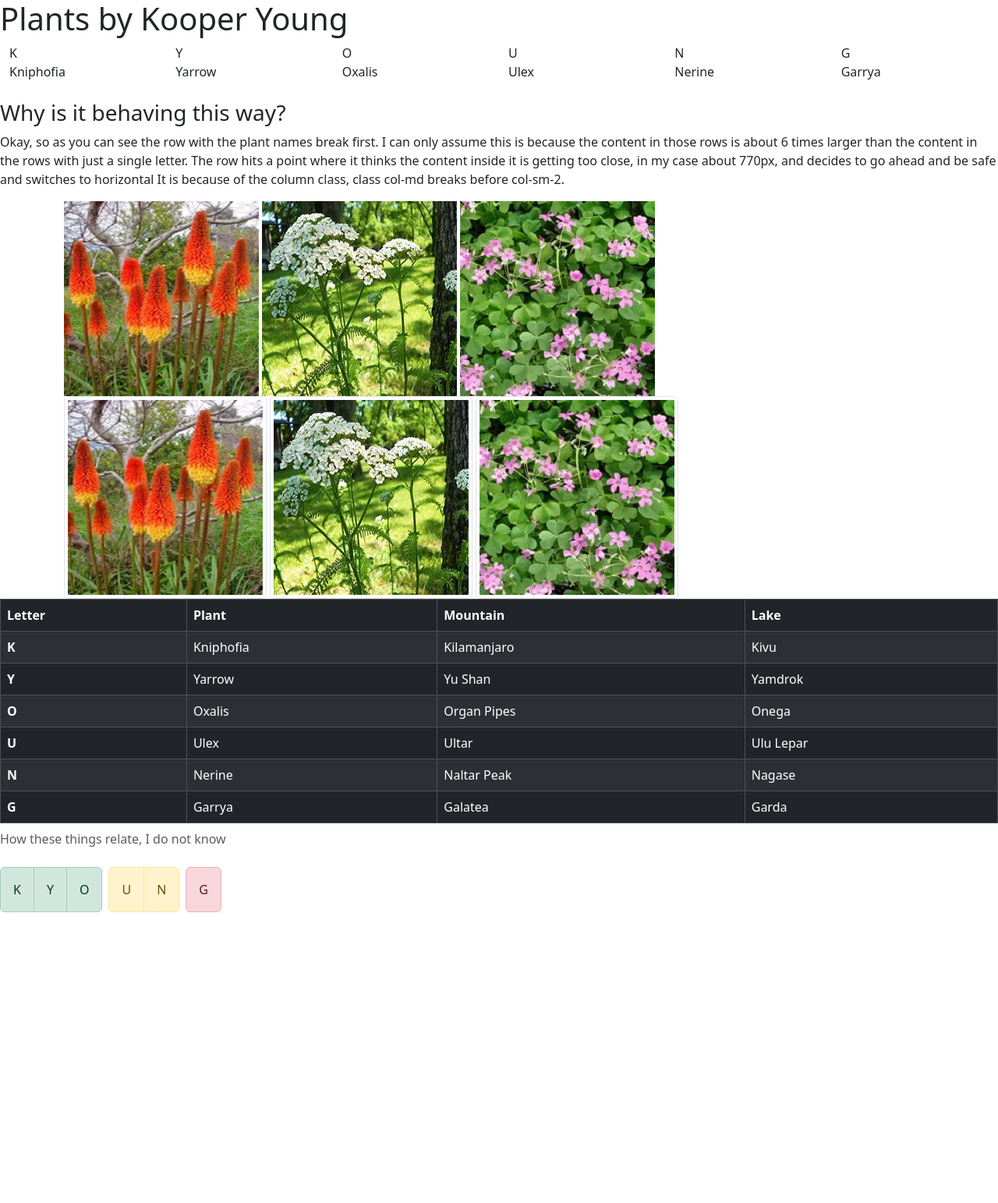
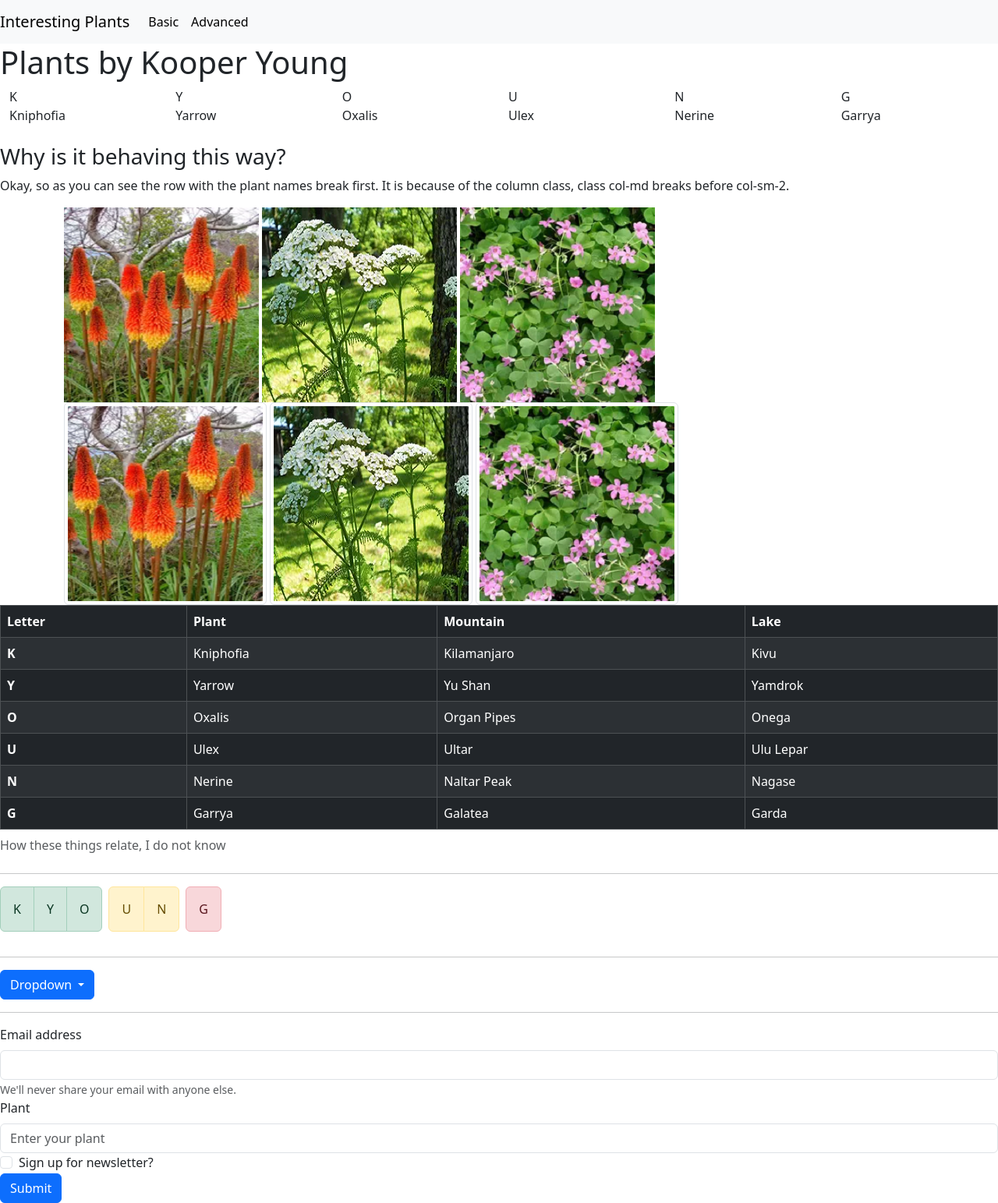
Before and after one commit to 44-563-Web-Apps-S23/44563-webapps-s23-assignment5-Kupawaki, a plain HTML site: page index.html in a window 1280 px wide. Shown: the whole page at 78% size. Before the commit the page ends 1186 px from the top, so only its background shows below. Drawn offline with nearby package versions, Linux system fonts and the light colour scheme.

Commit message:
forms and navbar

```diff
--- a/plants.html
+++ b/index.html
@@ -13,6 +13,23 @@
       integrity="sha384-mQ93GR66B00ZXjt0YO5KlohRA5SY2XofN4zfuZxLkoj1gXtW8ANNCe9d5Y3eG5eD" crossorigin="anonymous"></script>
   </head>
   <body>
+    <nav class="navbar navbar-expand-md navbar-light bg-light">
+      <a class="navbar-brand" href="index.html">Interesting Plants</a>
+      <button class="navbar-toggler" type="button" data-bs-toggle="collapse" data-bs-target="#navToggle" aria-controls="navbarTogglerDemo01" aria-expanded="false" aria-label="Toggle navigation">
+        <span class="navbar-toggler-icon"></span>
+      </button>
+      <div class="collapse navbar-collapse" id="navToggle">
+        <ul class="navbar-nav mr-auto">
+          <li class="nav-item">
+            <a class="nav-link active" href="basic.html">Basic</a>
+          </li>
+          <li class="nav-item">
+            <a class="nav-link active" href="advanced.html">Advanced</a>
+          </li>
+        </ul>
+      </div>
+    </nav>
+
     <h1>Plants by Kooper Young</h1>
 
     <div class="container-fluid">
@@ -38,11 +55,6 @@
     <h3>Why is it behaving this way?</h3>
 
     <p>Okay, so as you can see the row with the plant names break first.
-      I can only assume this is because the content in those rows is about
-      6 times larger than the content in the rows with just a single letter.
-      The row hits a point where it thinks the content inside it is getting too close,
-      in my case about 770px, and decides to go ahead and be safe and switches to horizontal
-
       It is because of the column class, class col-md breaks before col-sm-2.
     </p>
 
@@ -108,6 +120,8 @@
       </tbody>
     </table>
 
+    <hr>
+
     <div class="btn-toolbar" role="toolbar" aria-label="Toolbar with button groups">
       <div class="btn-group me-2" role="group" aria-label="group1">
         <button class="btn alert alert-success">K</button>
@@ -123,5 +137,36 @@
       </div>
     </div>
 
+    <hr>
+
+    <div class="dropdown">
+      <button type="button" class="btn btn-primary dropdown-toggle" data-bs-toggle="dropdown" aria-expanded="false">
+        Dropdown
+      </button>
+      <div class="dropdown-menu">
+        <li><a class="dropdown-item" href="advanced.html">Advanced</a></li>
+        <li><a class="dropdown-item" href="basic.html">Basic</a></li>
+      </div>
+    </div>
+
+    <hr>
+
+    <form>
+      <div class="form-group">
+        <label for="exampleInputEmail1" class="form-label">Email address</label>
+        <input type="email" class="form-control">
+        <small id="emailHelp" class="form-text">We'll never share your email with anyone else.</small>
+      </div>
+      <div class="form-group">
+        <label for="exampleInputPassword1" class="form-label">Plant</label>
+        <input type="text" class="form-control" placeholder="Enter your plant">
+      </div>
+      <div class="form-check">
+        <label class="form-check-label">Sign up for newsletter?</label>
+        <input type="checkbox" class="form-check-input">
+      </div>
+      <button type="submit" class="btn btn-primary">Submit</button>
+    </form>
+
   </body>
 </html>
```
Also changed, not shown: advanced.html (added, +18 -0 lines), basic.html (added, +18 -0 lines).
